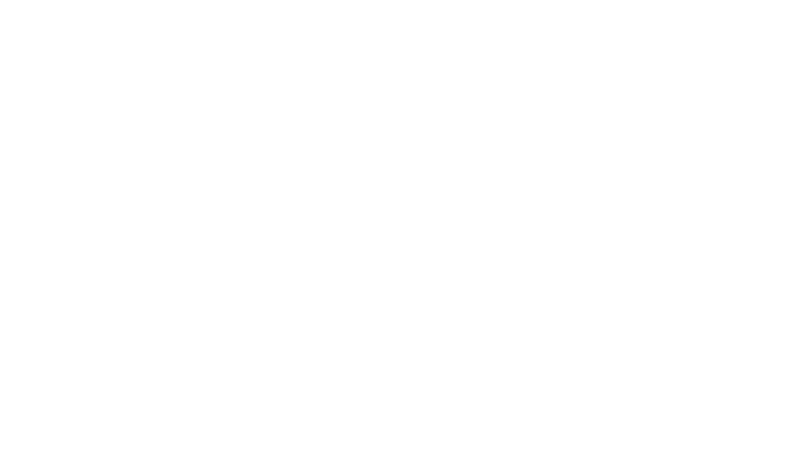
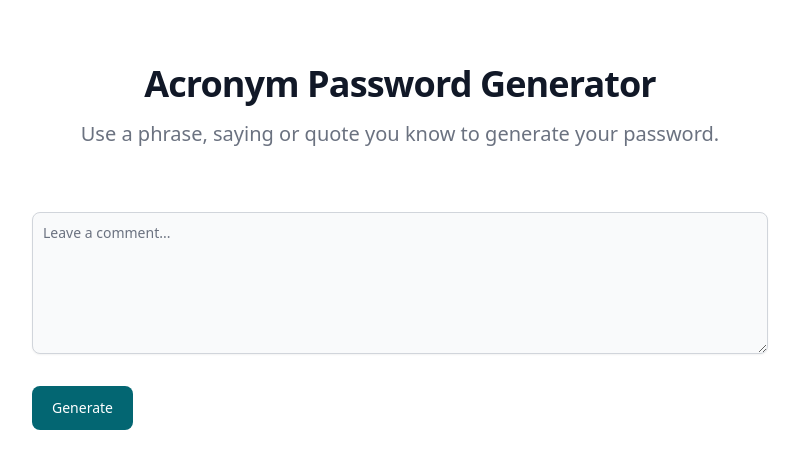
Before and after one commit to geyermichael/acronym-password-generator, a Vue app: page / in a window 1280 px wide. Shown: the top 468 px of the page, without its empty margins (240-1039 px from the left). Built offline with nearby package versions, Linux system fonts and the light colour scheme.

Commit message:
chore: add form and useGeneratePassword composable

```diff
--- a/src/App.vue
+++ b/src/App.vue
@@ -1,5 +1,48 @@
-<script setup lang="ts"></script>
+<script setup lang="ts">
+import { ref } from 'vue';
+import { useGeneratePassword } from './composables/useGeneratePassword';
 
-<template></template>
+const sentence = ref('');
+
+function submit(): void {
+  useGeneratePassword(sentence.value.trim());
+}
+</script>
+
+<template>
+  <main>
+    <section>
+      <div id="generator" class="py-8 lg:py-16 px-4 mx-auto max-w-screen-md">
+        <h2
+          class="mb-4 text-4xl tracking-tight font-extrabold text-center text-gray-900 dark:text-white"
+        >
+          Acronym Password Generator
+        </h2>
+        <p
+          class="mb-8 lg:mb-16 font-light text-center text-gray-500 dark:text-gray-400 sm:text-xl"
+        >
+          Use a phrase, saying or quote you know to generate your password.
+        </p>
+        <form @submit.prevent="submit" class="space-y-8">
+          <div class="sm:col-span-2">
+            <textarea
+              id="sentence"
+              v-model="sentence"
+              rows="6"
+              class="block p-2.5 w-full text-sm text-gray-900 bg-gray-50 rounded-lg shadow-sm border border-gray-300 focus:ring-teal-500 focus:border-teal-500 dark:bg-gray-700 dark:border-gray-600 dark:placeholder-gray-400 dark:text-white dark:focus:ring-teal-500 dark:focus:border-teal-500"
+              placeholder="Leave a comment..."
+            ></textarea>
+          </div>
+          <button
+            type="submit"
+            class="inline-block mx-auto py-3 px-5 text-sm font-medium text-center text-white rounded-lg bg-teal-700 sm:w-fit hover:bg-teal-800 focus:ring-4 focus:outline-none focus:ring-teal-300 dark:bg-teal-600 dark:hover:bg-teal-700 dark:focus:ring-teal-800"
+          >
+            Generate
+          </button>
+        </form>
+      </div>
+    </section>
+  </main>
+</template>
 
 <style scoped></style>
```
